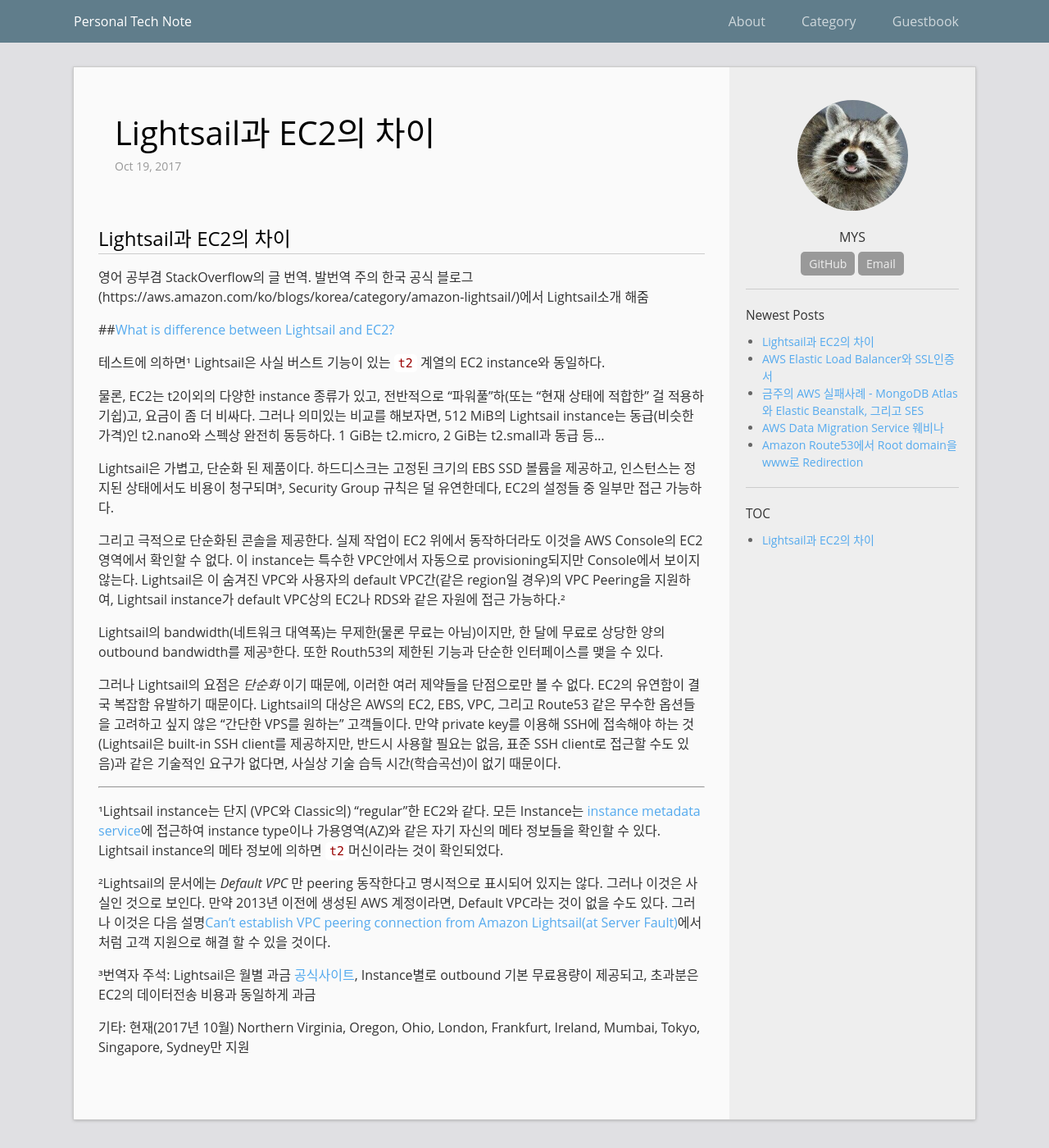
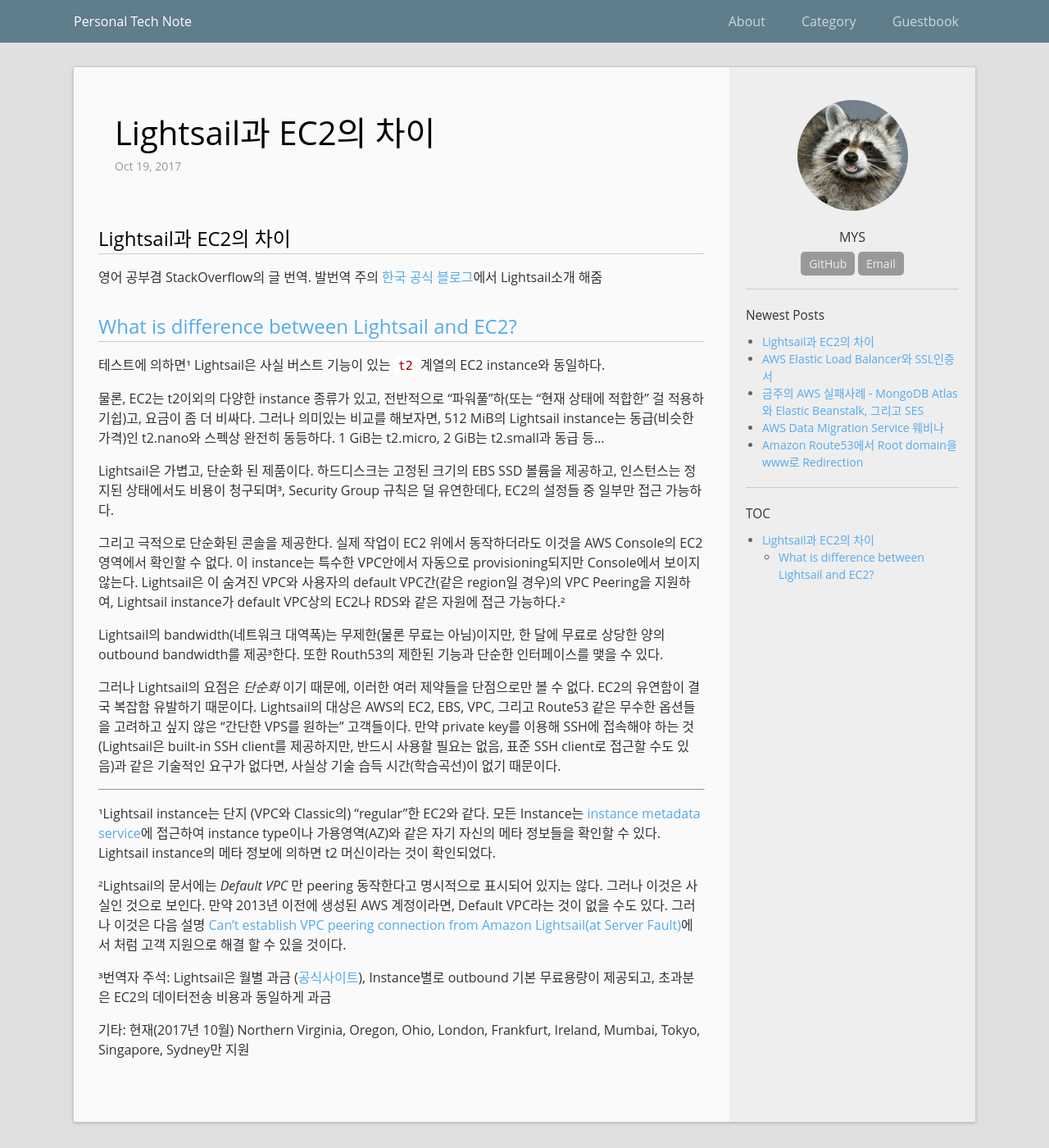
Before and after one commit to mystria/mystria.github.io, a Jekyll site: the page built from _posts/2017-10-19-difference-between-lightsail-and-ec2.md, in a window 1280 px wide and 1400 px high. Shown: the whole window at 82% size. Built offline with Jekyll 4.4.1, drawn with Linux system fonts in a browser that asks for light colours; comment, search, counter and statistics services are not loaded.

Commit message:
Update some style

```diff
--- a/_posts/2017-10-19-difference-between-lightsail-and-ec2.md
+++ b/_posts/2017-10-19-difference-between-lightsail-and-ec2.md
@@ -32,11 +32,11 @@
 
 ----
 
-&sup1;Lightsail instance는 단지 (VPC와 Classic의) "regular"한 EC2와 같다. 모든 Instance는 [instance metadata service][instance-metadata-service]에 접근하여 instance type이나 가용영역(AZ)와 같은 자기 자신의 메타 정보들을 확인할 수 있다. Lightsail instance의 메타 정보에 의하면 `t2`머신이라는 것이 확인되었다.
+&sup1;Lightsail instance는 단지 (VPC와 Classic의) "regular"한 EC2와 같다. 모든 Instance는 [instance metadata service][instance-metadata-service]에 접근하여 instance type이나 가용영역(AZ)와 같은 자기 자신의 메타 정보들을 확인할 수 있다. Lightsail instance의 메타 정보에 의하면 t2 머신이라는 것이 확인되었다.
 
-&sup2;Lightsail의 문서에는 *Default VPC* 만 peering 동작한다고 명시적으로 표시되어 있지는 않다. 그러나 이것은 사실인 것으로 보인다. 만약 2013년 이전에 생성된 AWS 계정이라면, Default VPC라는 것이 없을 수도 있다. 그러나 이것은 다음 설명[Can't establish VPC peering connection from Amazon Lightsail(at Server Fault)][vpc-peering-lightsail]에서 처럼 고객 지원으로 해결 할 수 있을 것이다.
+&sup2;Lightsail의 문서에는 *Default VPC* 만 peering 동작한다고 명시적으로 표시되어 있지는 않다. 그러나 이것은 사실인 것으로 보인다. 만약 2013년 이전에 생성된 AWS 계정이라면, Default VPC라는 것이 없을 수도 있다. 그러나 이것은 다음 설명 [Can't establish VPC peering connection from Amazon Lightsail(at Server Fault)][vpc-peering-lightsail]에서 처럼 고객 지원으로 해결 할 수 있을 것이다.
 
-&sup3;번역자 주석: Lightsail은 월별 과금 [공식사이트][lightsail-pricing], Instance별로 outbound 기본 무료용량이 제공되고, 초과분은 EC2의 데이터전송 비용과 동일하게 과금
+&sup3;번역자 주석: Lightsail은 월별 과금 ([공식사이트][lightsail-pricing]), Instance별로 outbound 기본 무료용량이 제공되고, 초과분은 EC2의 데이터전송 비용과 동일하게 과금
 
 기타: 현재(2017년 10월) Northern Virginia, Oregon, Ohio, London, Frankfurt, Ireland, Mumbai, Tokyo, Singapore, Sydney만 지원
 
```
Also changed, not shown: other parts of _posts/2017-10-19-difference-between-lightsail-and-ec2.md (+2 -2 lines).
